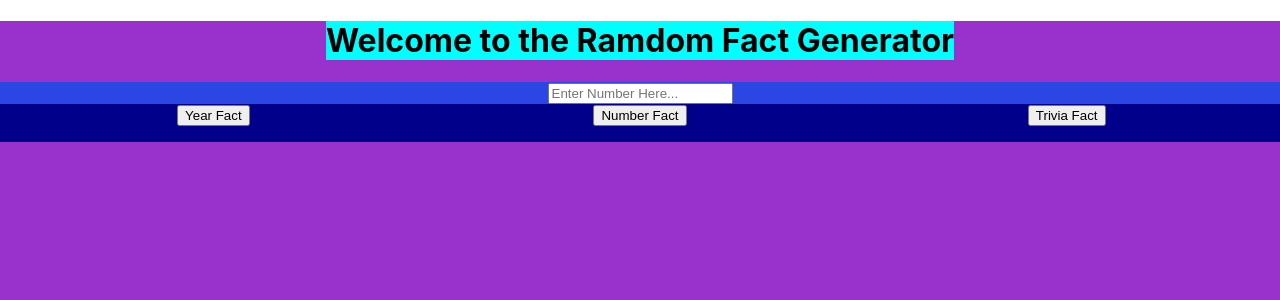
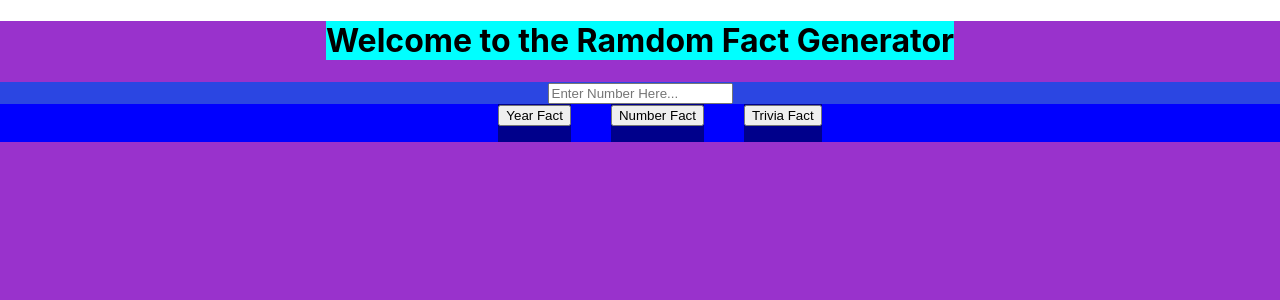
Before and after one commit to Mathew29/numbers-api, a React (Create React App) app: page / in a window 1280 px wide. Shown: the top 300 px of the page. Built offline with nearby package versions, Linux system fonts and the light colour scheme.

Commit message:
attempt to position buttons

```diff
--- a/src/components/RandomMathFact/RandomMathFact.css
+++ b/src/components/RandomMathFact/RandomMathFact.css
@@ -1,5 +1,4 @@
 .btn-container{
-    flex: 1;
-    align-self: start;
+    margin-left: 5vh;
     background-color: rgb(16, 139, 0);
 }
--- a/src/components/RandomTriviaFact/RandomTiviaFact.css
+++ b/src/components/RandomTriviaFact/RandomTiviaFact.css
@@ -1,5 +1,4 @@
 .btn-container{
-    flex: 1;
-    align-self: start;
+    margin-left: 5vh;
     background-color: darkblue;
 }
--- a/src/components/RandomYearFact/RandomYearFact.css
+++ b/src/components/RandomYearFact/RandomYearFact.css
@@ -1,5 +1,4 @@
 .btn-container{
-    flex: 1;
-    align-self: center;
+    margin-left: 5vh;
     background-color: darkred;
 }
```
